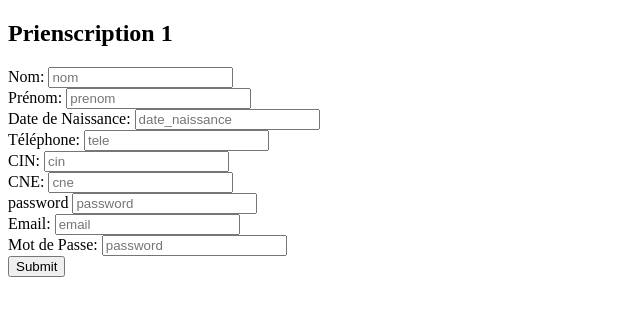
After one commit to zakia12ouajih/LP-XML-PROJECT, a PHP site: page /LP-XML-PROJECT/pages/condidat/preinscription1.php in a window 1280 px wide. The commit adds this page. Shown: the top 316 px of the page, without its empty margins (0-640 px from the left). Run offline with PHP 8.4, Linux system fonts and the light colour scheme.

Commit message:
jwndjwejd

```diff
--- a/public/pages/Home.php
+++ b/public/pages/Home.php
@@ -1,11 +1,14 @@
 <!DOCTYPE html>
 <html lang="en">
+
 <head>
    <meta charset="UTF-8">
    <meta name="viewport" content="width=device-width, initial-scale=1.0">
    <title>Document</title>
 </head>
+
 <body>
    <h1>hello home</h1>
 </body>
+
 </html>
--- a/public/pages/condidat/homecondidat.php
+++ b/public/pages/condidat/homecondidat.php
@@ -1,11 +1,15 @@
 <!DOCTYPE html>
 <html lang="en">
+
 <head>
    <meta charset="UTF-8">
    <meta name="viewport" content="width=device-width, initial-scale=1.0">
    <title>Document</title>
 </head>
+
 <body>
+   <h1>condidat</h1>
+   <?php echo 'hi ',$userRole; ?>
+</body>
 
-</body>
 </html>
--- /dev/null
+++ b/public/pages/condidat/preinscription1.php
@@ -0,0 +1,62 @@
+<!DOCTYPE html>
+<html lang="en">
+
+<head>
+   <meta charset="UTF-8">
+   <meta name="viewport" content="width=device-width, initial-scale=1.0">
+   <title>Document</title>
+</head>
+
+<body>
+   <div class="container">
+      <h2>Prienscription 1</h2>
+
+      <form action="/LP-XML-PROJECT/public/register-process" method="POST" class="form-inline col-6" role="form">
+
+         <div class="form-group">
+            <label class="sr-only" for="">Nom:</label>
+            <input type="nom" name="nom" class="form-control" id="" placeholder="nom">
+         </div>
+         <div class="form-group">
+            <label class="sr-only" for="">Prénom:</label>
+            <input type="prenom" name="prenom" class="form-control" id="" placeholder="prenom">
+         </div>
+         <div class="form-group">
+            <label class="sr-only" for="">Date de Naissance:</label>
+            <input type="date_naissance" name="date_naissance" class="form-control" id="" placeholder="date_naissance">
+         </div>
+         <div class="form-group">
+            <label class="sr-only" for="">Téléphone:</label>
+            <input type="tele" name="tele" class="form-control" id="" placeholder="tele">
+         </div>
+         <div class="form-group">
+            <label class="sr-only" for="">CIN:</label>
+            <input type="cin" name="cin" class="form-control" id="" placeholder="cin">
+         </div>
+         <div class="form-group">
+            <label class="sr-only" for="">CNE:</label>
+            <input type="cne" name="cne" class="form-control" id="" placeholder="cne">
+         </div>
+         <div class="form-group">
+            <label class="sr-only" for="">password</label>
+            <input type="password" name="password" class="form-control" id="" placeholder="password">
+         </div>
+         <div class="form-group">
+            <label class="sr-only" for="">Email:</label>
+            <input type="email" name="email" class="form-control" id="" placeholder="email">
+         </div>
+         <div class="form-group">
+            <label class="sr-only" for="">Mot de Passe:</label>
+            <input type="password" name="password" class="form-control" id="" placeholder="password">
+         </div>
+
+
+
+         <button type="submit" class="btn btn-primary">Submit</button>
+      </form>
+
+
+   </div>
+</body>
+
+</html>
--- a/src/route.php
+++ b/src/route.php
@@ -46,6 +46,10 @@ switch ($request) {
          require dirname(__DIR__) . '/public/pages/directeur-adjoint/homeDA.php';
          break;
 
+      case '/LP-XML-PROJECT/public/condidat/homecondidat':
+         require dirname(__DIR__) . '/public/pages/condidat/homecondidat.php';
+         break;
+
    default:
       http_response_code(404);
       require dirname(__DIR__) . '/public/pages/404.php';
--- a/xml-data/data.xml
+++ b/xml-data/data.xml
@@ -76,6 +76,7 @@
          <cne>G138377743</cne>
          <email>user@gmail.com</email>
          <password>12345678</password>
+         <role>condidat</role>
       </condidat>
    </condidats>
    <matieres>
```
Also changed, not shown: src/login.php (+17 -0 lines), 1 other file.
